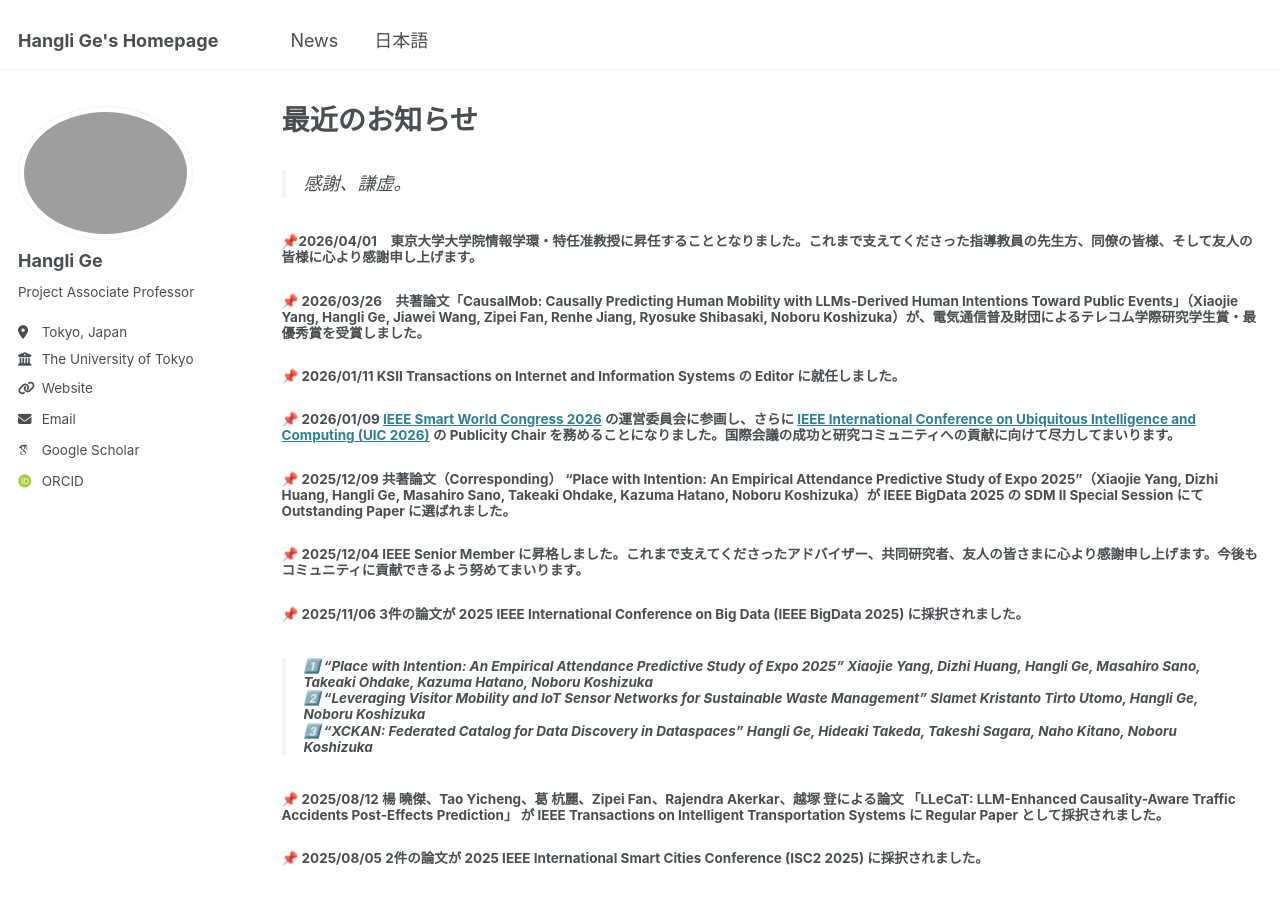
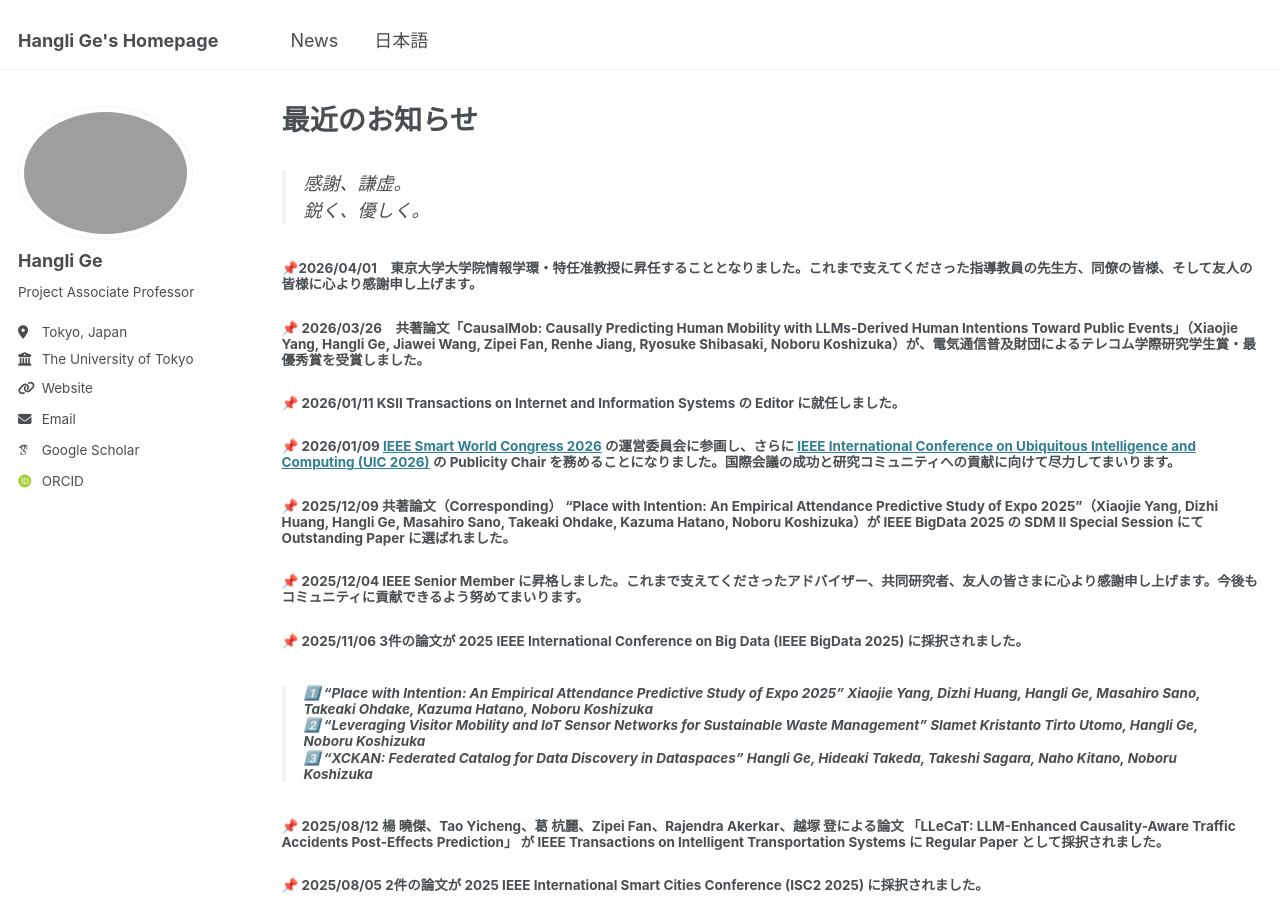
Before and after one commit to christie888/christie888.github.io, a Jekyll site: the page built from _pages/post_jp.md, in a window 1280 px wide and 900 px high. Built offline with Jekyll 4.4.1, drawn with Linux system fonts in a browser that asks for light colours; some web fonts are replaced.

Commit message:
Update post_jp.md

```diff
--- a/_pages/post_jp.md
+++ b/_pages/post_jp.md
@@ -3,7 +3,8 @@
 title: "最近のお知らせ"
 permalink: post_jp/
 ---
->感謝、謙虚。
+>感謝、謙虚。<br>鋭く、優しく。
+
 
 
 ##### 📌2026/04/01　東京大学大学院情報学環・特任准教授に昇任することとなりました。これまで支えてくださった指導教員の先生方、同僚の皆様、そして友人の皆様に心より感謝申し上げます。
```
